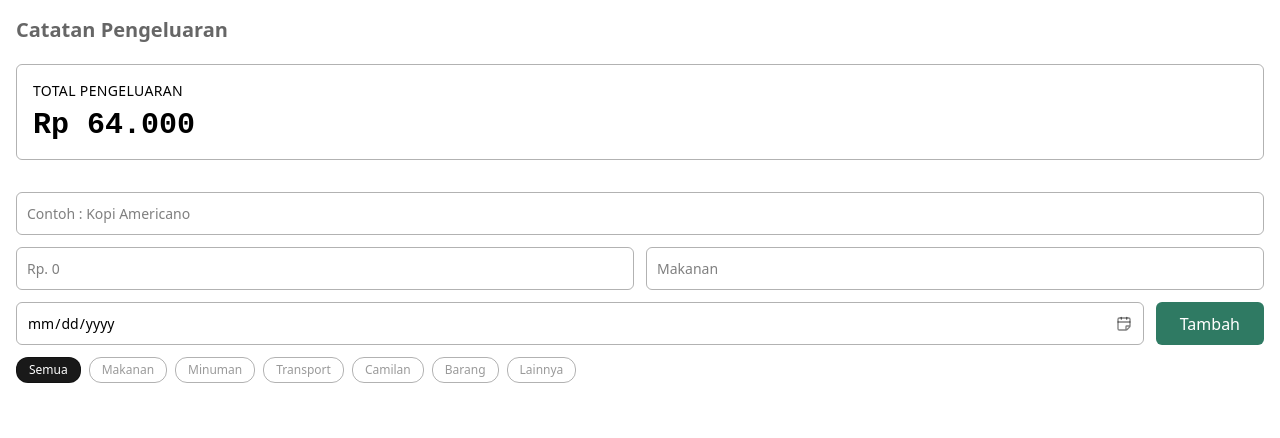
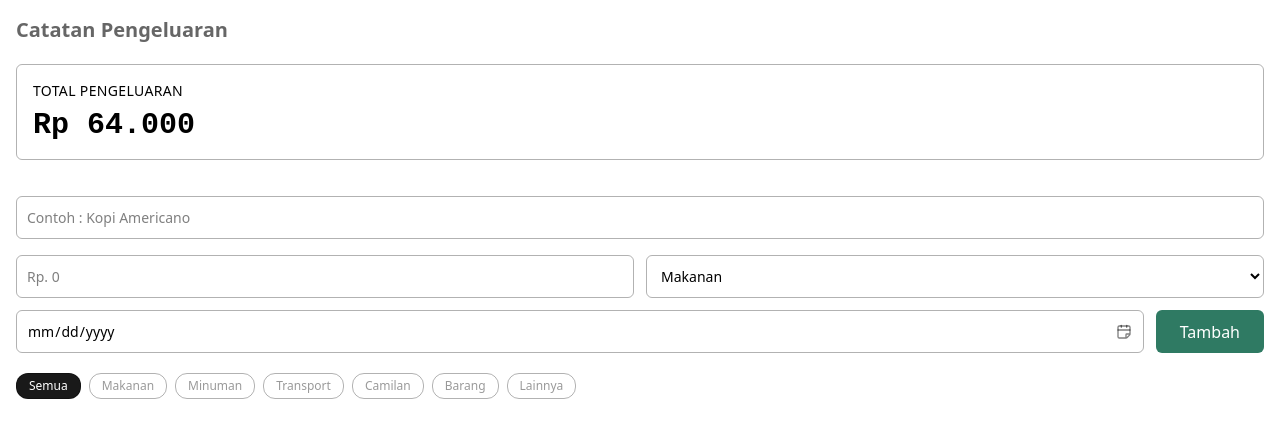
Before and after one commit to egrjati/CatatanPengeluaran, a React (Vite) app: page / in a window 1280 px wide. Shown: the top 438 px of the page. Built offline with nearby package versions, Linux system fonts and the light colour scheme.

Commit message:
add select & option for category

```diff
--- a/src/App.jsx
+++ b/src/App.jsx
@@ -2,9 +2,9 @@ import { CalendarFold } from "lucide-react";
 import FilterKategori from "@/components/pengeluaran/FilterKategori";
 import RingkasanTotal from "@/components/pengeluaran/RingkasanTotal";
 import { dataPengeluaran } from "./data/data";
+import {daftarKategori} from "@/data/kategori";
 
 function App() {
-
   const totalPengeluaran = dataPengeluaran.reduce(
     (total, item) => total + item.jumlah,
     0,
@@ -17,29 +17,33 @@ function App() {
       </h1>
 
       {/* Total Pengeluaran */}
-      <RingkasanTotal hasil={totalPengeluaran}/>
+      <RingkasanTotal hasil={totalPengeluaran} />
 
       {/* Inputan */}
-      <div className="mt-8 space-y-3">
+      <form className="mt-8 space-y-3">
         {/* Input Name */}
         <input
           type="text"
           placeholder="Contoh : Kopi Americano"
-          className="w-full border border-black/30 rounded-md p-2.5 text-[14px]"
+          className="w-full border border-black/30 rounded-md p-2.5 text-[14px] mt-1"
         />
+
         {/* Kategori & Harga */}
-        <div className=" flex gap-3">
+        <div className="flex gap-3">
+          {/* Harga */}
           <input
-            type="text"
-            placeholder="Rp. 0 "
-            className="w-full border border-black/30 rounded-md p-2.5 text-[14px]"
+            type="number"
+            placeholder="Rp. 0"
+            className="w-full border border-black/30 rounded-md mt-1 p-2.5 text-[14px]"
           />
 
-          <input
-            type="text"
-            placeholder="Makanan"
-            className="w-full border border-black/30 rounded-md p-2.5 text-[14px]"
-          />
+          {/* Kategori */}
+          <select className="w-full border border-black/30 rounded-md p-2.5 text-[14px] mt-1">
+          {daftarKategori.map((kategori) => (
+          <option key={kategori} value={kategori}>{kategori}</option>
+          ))}
+
+          </select>
         </div>
 
         {/* Date */}
@@ -56,13 +60,9 @@ function App() {
             Tambah
           </button>
         </div>
-
+      </form>
       {/* Filter Kategori */}
-      <FilterKategori/>
-
-      </div>
-
-
+      <FilterKategori />
     </div>
   );
 }
--- a/src/components/pengeluaran/FilterKategori.jsx
+++ b/src/components/pengeluaran/FilterKategori.jsx
@@ -2,7 +2,7 @@ import { daftarKategori } from "@/data/kategori";
 
 function FilterKategori() {
   return (
-    <div className="flex flex-wrap gap-2">
+    <div className="flex flex-wrap gap-2 mt-5">
       {/* Filter */}
       <button className="py-1 px-3 border border-black/30 text-white bg-black/90 font-medium rounded-xl text-xs">
         Semua
--- /dev/null
+++ b/src/components/pengeluaran/FromPengeluaran.jsx
@@ -0,0 +1,30 @@
+function FromPengeluaran() {
+  return (
+    <div className="mx-auto mt-5 max-w-lg border bg-[#2F7A63] p-4 rounded-md space-y-3">
+      {/* Judul */}
+      <div className="flex flex-col gap-1">
+
+      <label htmlFor="item-judul" className="text-sm text-white font-semibold">Nama</label>
+      <input
+        id="item-judul"
+        type="text"
+        placeholder="Masukkan Nama"
+        className="py-1 px-3 text-base border border-white text-white rounded-md"
+      />
+      </div>
+
+      {/* Jumlah */}
+      <div className="flex flex-col gap-1">
+
+        <label htmlFor="item-jumlah" className="text-sm text-white font-semibold">Jumlah</label>
+        <input type="text" />
+
+      </div>
+
+      {/* Kategori */}
+
+      {/* Tanggal */}
+    </div>
+  );
+}
+export default FromPengeluaran;
```
